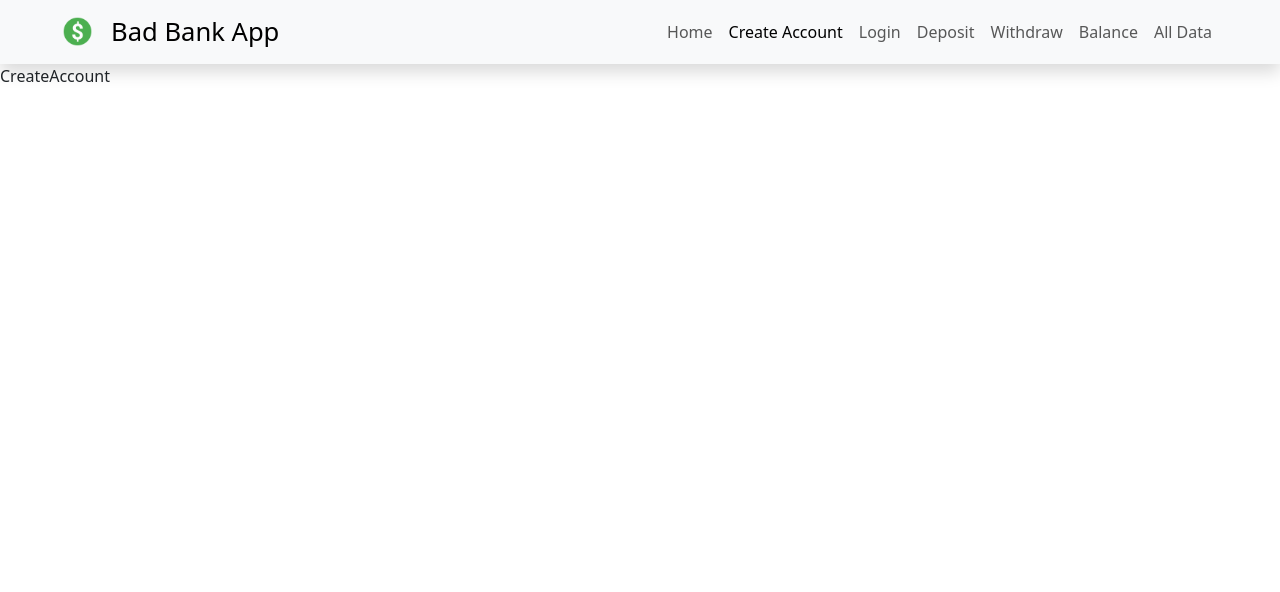
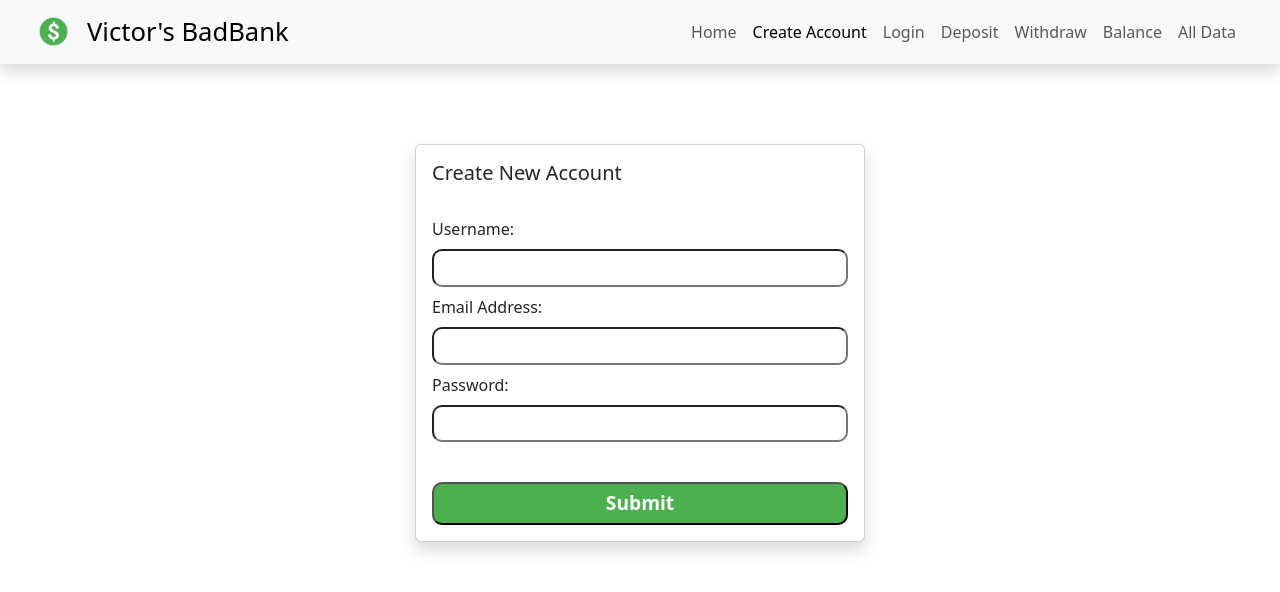
Before and after one commit to victorwcv/app-bad-bank, a React (Vite) app: page /create-account in a window 1280 px wide. Shown: the top 592 px of the page. Built offline with nearby package versions, Linux system fonts and the light colour scheme.

Commit message:
createaccount form

```diff
--- a/package.json
+++ b/package.json
@@ -11,6 +11,7 @@
   },
   "dependencies": {
     "bootstrap": "^5.3.3",
+    "formik": "^2.4.5",
     "react": "^18.2.0",
     "react-dom": "^18.2.0",
     "react-router-dom": "^6.22.2"
--- /dev/null
+++ b/src/components/Card.jsx
@@ -0,0 +1,25 @@
+
+function Card(props) {
+  return (
+    <div className="container card-styles" >
+      <div className="card mb-3 shadow" style={{minWidth:'450px'}}>
+        {props.src && (
+          <img
+            src={props.src}
+            className="card-img-top"
+            alt="banner"
+            max-height="500px"
+          />
+        )}
+        <div className="card-body">
+          {props.title && <h5 className="card-title">{props.title}</h5>}
+          {props.text && <p className="card-text">{props.text}</p>}
+          {props.status && <p className="card-text bold">{props.status}</p>}
+          {props.form && <>{props.form}</>}
+        </div>
+      </div>
+    </div>
+  );
+}
+
+export default Card;
--- /dev/null
+++ b/src/components/Context.jsx
@@ -0,0 +1,18 @@
+import { createContext, useState } from "react";
+
+const MyContext = createContext();
+
+const MyContextProvider = ({ children }) => {
+  const [data, setData] = useState([]);
+
+  const updateData = (newData) => {
+    setData(newData);
+  };
+  return (
+    <MyContext.Provider value={{ data, updateData }}>
+      {children}
+    </MyContext.Provider>
+  );
+};
+
+export { MyContext, MyContextProvider };
--- a/src/components/NavBar.jsx
+++ b/src/components/NavBar.jsx
@@ -4,19 +4,22 @@ import { Link, useLocation } from "react-router-dom";
 function NavBar() {
   const location = useLocation();
   const navLinks = [
-    { path: "/", text: "Home" },
-    { path: "/create-account", text: "Create Account" },
-    { path: "/login", text: "Login" },
-    { path: "/deposit", text: "Deposit" },
-    { path: "/withdraw", text: "Withdraw" },
-    { path: "/balance", text: "Balance" },
-    { path: "/all-data", text: "All Data" },
+    { path: "/", text: "Home", title: "Go to Home page" },
+    {
+      path: "/create-account",
+      text: "Create Account",
+      title: "Create a new account",
+    },
+    { path: "/login", text: "Login", title: "Log in to your account" },
+    { path: "/deposit", text: "Deposit", title: "Make a deposit" },
+    { path: "/withdraw", text: "Withdraw", title: "Make a withdrawal" },
+    { path: "/balance", text: "Balance", title: "Check your balance" },
+    { path: "/all-data", text: "All Data", title: "View all data" },
   ];
-  console.log(location.pathname);
 
   return (
     <div>
-      <nav className="navbar navbar-expand-lg bg-body-tertiary px-5 shadow">
+      <nav className="navbar navbar-expand-lg bg-body-tertiary px-4 shadow">
         <div className="container-fluid">
           <Link
             to="/"
@@ -31,7 +34,7 @@ function NavBar() {
               height="auto"
               className="d-inline-block align-text-top me-3"
             />
-            Bad Bank App
+            Victor's BadBank
           </Link>
           <button
             className="navbar-toggler"
@@ -45,12 +48,13 @@ function NavBar() {
             <span className="navbar-toggler-icon"></span>
           </button>
           <div className="collapse navbar-collapse" id="navbarNavAltMarkup">
-            <div className="navbar-nav ms-auto">
+            <div className="navbar-nav ms-auto ">
               {navLinks.map((link, index) => (
                 <Link
+                  title={link.title}
                   key={index}
                   to={link.path}
-                  className={`nav-link ${
+                  className={`nav-link  ${
                     location.pathname === link.path ? "active" : ""
                   }`}
                 >
--- a/src/main.jsx
+++ b/src/main.jsx
@@ -1,11 +1,15 @@
 import React from "react";
 import ReactDOM from "react-dom/client";
 import App from "./App.jsx";
+import './styles/app.css'
 import "bootstrap/dist/css/bootstrap.css";
 import "bootstrap/dist/js/bootstrap.min.js";
+import { MyContextProvider } from "./components/Context.jsx";
 
 ReactDOM.createRoot(document.getElementById("root")).render(
   <React.StrictMode>
-    <App />
+    <MyContextProvider>
+      <App />
+    </MyContextProvider>
   </React.StrictMode>
 );
--- a/src/pages/CreateAccount.jsx
+++ b/src/pages/CreateAccount.jsx
@@ -1,8 +1,55 @@
+import { useFormik } from "formik";
+import Card from "../components/Card";
+
 function CreateAccount() {
+  const formik = useFormik({
+    initialValues: {
+      username: "",
+      email: "",
+      password: "",
+    },
+    onSubmit: (values) => {
+      console.log(values);
+    },
+  });
+
   return (
+    <>
+      <Card
+        title="Create New Account"
+        form={
+          <form onSubmit={formik.handleSubmit} className="form-styles">
+            <label htmlFor="username">Username:</label>
+            <input
+              id="username"
+              name="username"
+              type="text"
+              onChange={formik.handleChange}
+              value={formik.values.username}
+            />
+            <label htmlFor="email">Email Address:</label>
+            <input
+              id="email"
+              name="email"
+              type="email"
+              onChange={formik.handleChange}
+              value={formik.values.email}
+            />
+            <label htmlFor="password">Password:</label>
+            <input
+              id="password"
+              name="password"
+              type="password"
+              onChange={formik.handleChange}
+              value={formik.values.password}
+            />
 
-    <div>CreateAccount</div>
-  )
+            <button type="submit">Submit</button>
+          </form>
+        }
+      />
+    </>
+  );
 }
 
-export default CreateAccount
+export default CreateAccount;
--- a/src/pages/Home.jsx
+++ b/src/pages/Home.jsx
@@ -1,8 +1,25 @@
+
+import banner from "../assets/banner.jpeg";
+import Card from "../components/Card";
+
 
 function Home() {
+
+
   return (
-    <div>Home</div>
-  )
+   <>
+    <Card
+    src={banner}
+    title="Welcom to Victor's BadBank!"
+    text="At Victor's BadBank, we are dedicated to providing you with
+    exceptional financial services tailored to meet your unique needs.
+    Whether you're saving for the future, investing for growth, or
+    securing a loan, we're here to help you achieve your financial
+    goals."
+    status="Welcome aboard! Sincerely, Victor's BadBank Team"
+    />
+   </>
+  );
 }
 
-export default Home
+export default Home;
--- /dev/null
+++ b/src/styles/app.css
@@ -0,0 +1,27 @@
+.card-styles {
+  margin-top: 5rem;
+  display: flex;
+  justify-content: center;
+}
+
+.form-styles {
+  margin-top: 2rem;
+  display: flex;
+  flex-direction: column;
+  gap: .5rem;
+}
+
+.form-styles>button {
+  font-size: 1.2rem;
+  padding: .3rem;
+  border-radius: 10px;
+  margin-top: 2rem;
+  background-color: #4caf50;
+  color: white;
+  font-weight: bold;
+}
+
+.form-styles>input {
+  border-radius: 10px;
+  padding: .3rem;
+}
```
Also changed, not shown: src/pages/Login.jsx (+6 -1 lines), src/assets/banner.jpeg (added), src/styles/main.css (deleted), 1 other file (tests, documents, lock files or other folders).
